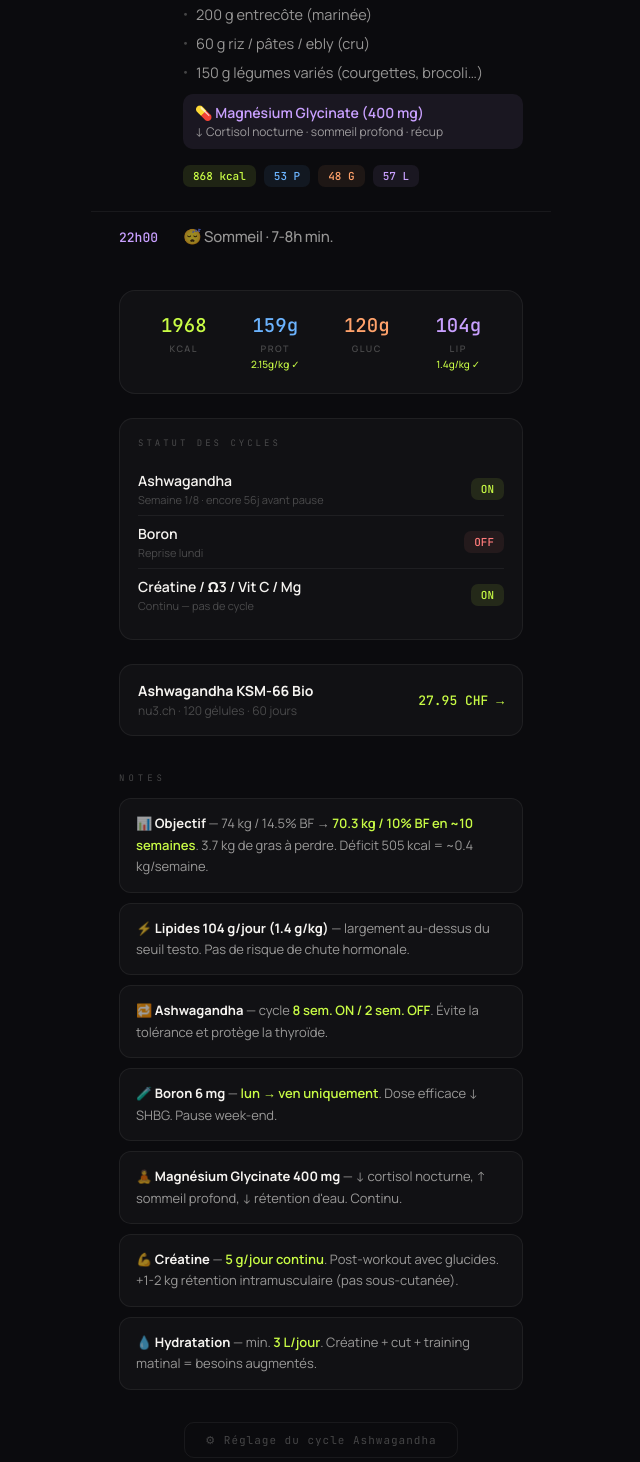
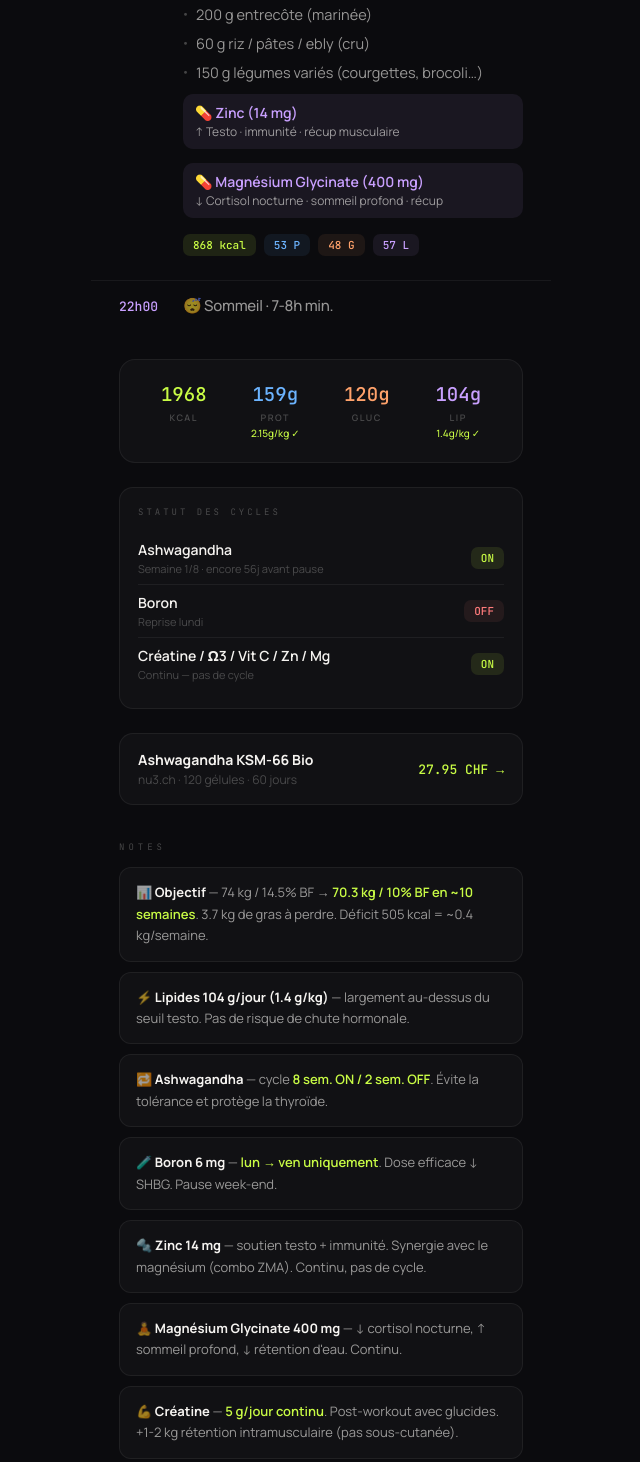
Before and after one commit to Mike-Le-S/protocol, a plain HTML site: page index.html in a window 1280 px wide. Shown: the part 1319-2781 px from the top of the page, without its empty margins (319-959 px from the left). Drawn offline with nearby package versions, Linux system fonts and the light colour scheme.

Commit message:
Add Zinc supplement and update related notes
Added Zinc and updated notes for Zinc and Magnesium Glycinate.

```diff
--- a/index.html
+++ b/index.html
@@ -248,6 +248,10 @@
       <span class="supp-detail">NOW Foods · ↑ testo libre · ↓ SHBG</span>
     </div>
     <div class="item-supp supp-night">
+      💊 Zinc (14 mg)
+      <span class="supp-detail">↑ Testo · immunité · récup musculaire</span>
+    </div>
+    <div class="item-supp supp-night">
       💊 Magnésium Glycinate (400 mg)
       <span class="supp-detail">↓ Cortisol nocturne · sommeil profond · récup</span>
     </div>
@@ -293,7 +297,7 @@
   </div>
   <div class="cycle-row">
     <div>
-      <div class="cycle-name">Créatine / Ω3 / Vit C / Mg</div>
+      <div class="cycle-name">Créatine / Ω3 / Vit C / Zn / Mg</div>
       <div class="cycle-detail">Continu — pas de cycle</div>
     </div>
     <div class="cycle-badge cb-on">ON</div>
@@ -325,6 +329,9 @@
 </div>
 <div class="note">
   🧪 <strong>Boron 6 mg</strong> — <b>lun → ven uniquement</b>. Dose efficace ↓ SHBG. Pause week-end.
+</div>
+<div class="note">
+  🔩 <strong>Zinc 14 mg</strong> — soutien testo + immunité. Synergie avec le magnésium (combo ZMA). Continu, pas de cycle.
 </div>
 <div class="note">
   🧘 <strong>Magnésium Glycinate 400 mg</strong> — ↓ cortisol nocturne, ↑ sommeil profond, ↓ rétention d'eau. Continu.
```
